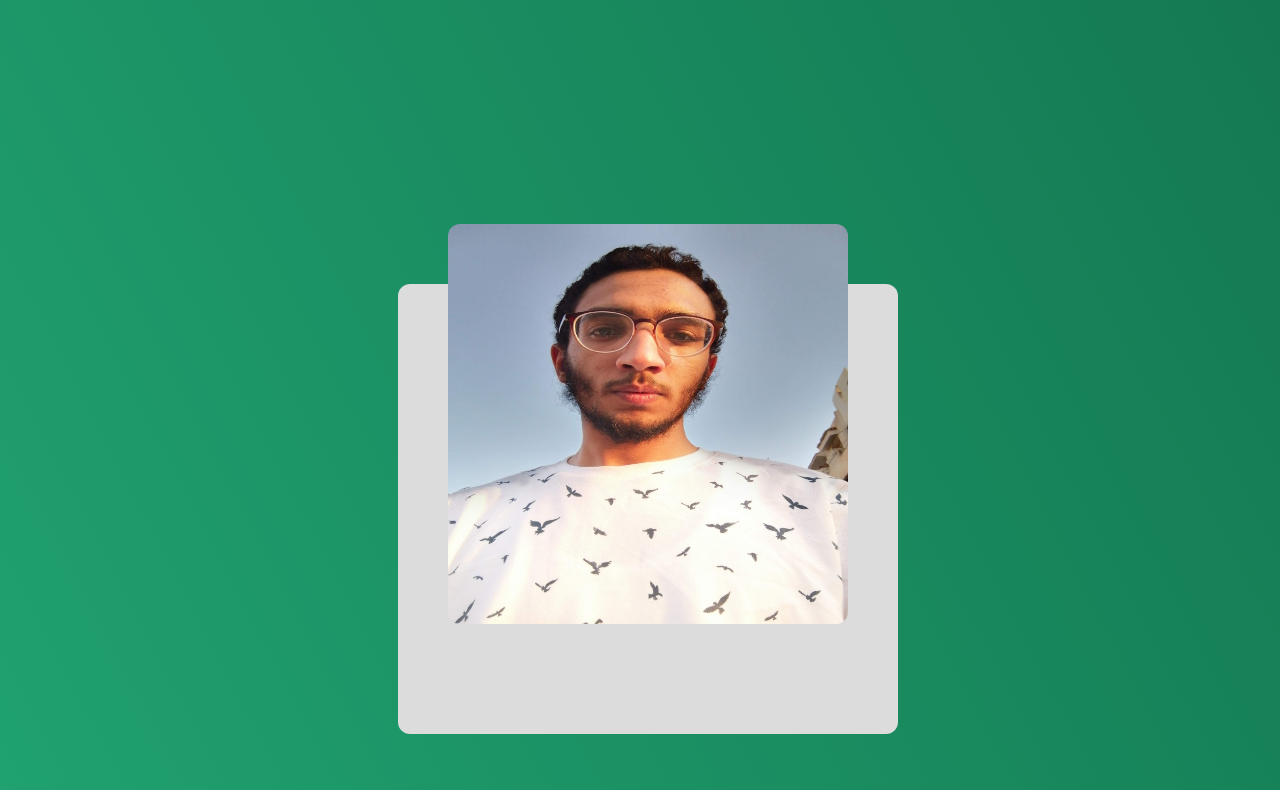
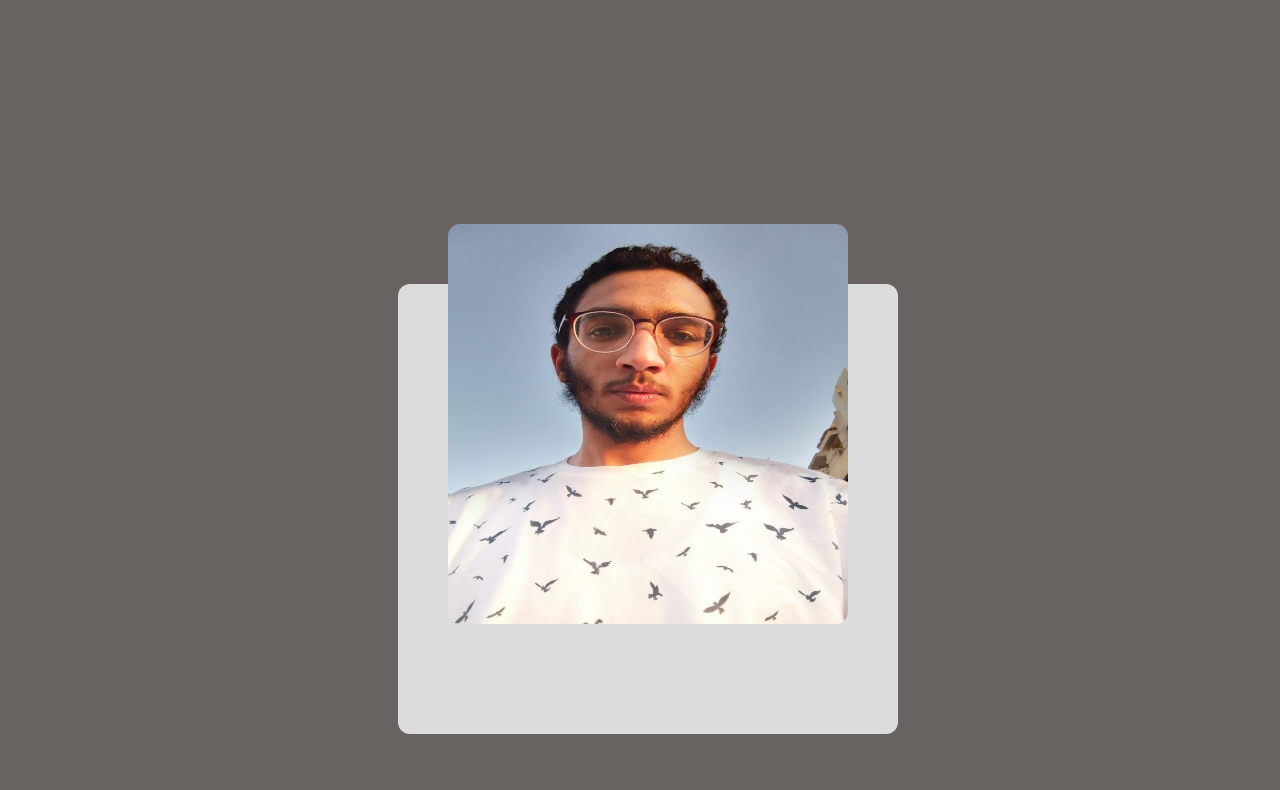
Before and after one commit to sohilmizo/my-first-profect, a plain HTML site: page index.html in a window 1280 px wide. Shown: the part 224-1014 px from the top of the page. Drawn offline with Linux system fonts and the light colour scheme.

Commit message:
Update style.css

```diff
--- a/style.css
+++ b/style.css
@@ -6,8 +6,7 @@
 
 
 
-body{background-image: linear-gradient(to right top, #25b47e, #21a472, #1c9466, #18855b, #137650);
-    background-size: 100%;
+body{background-color:rgb(104, 99, 96);
 flex:content;
 flex-direction: row;
     width:100%;
```
